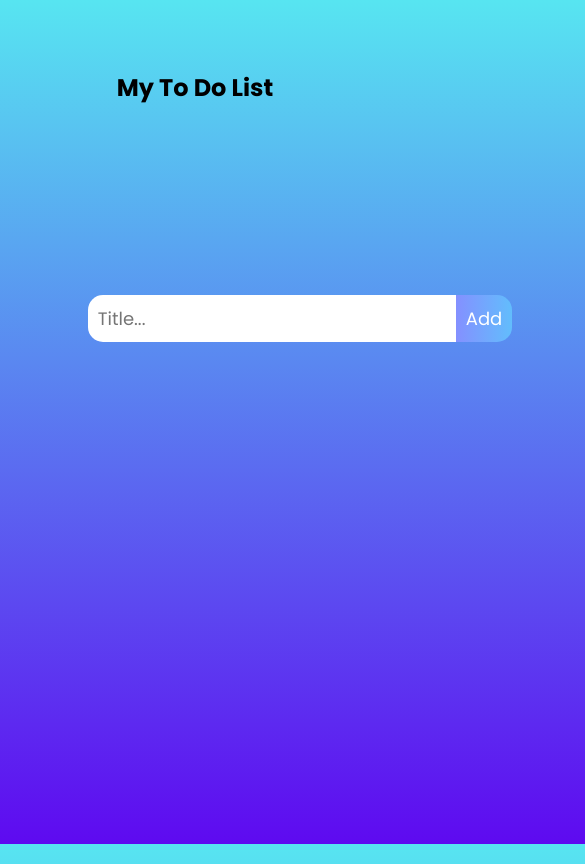
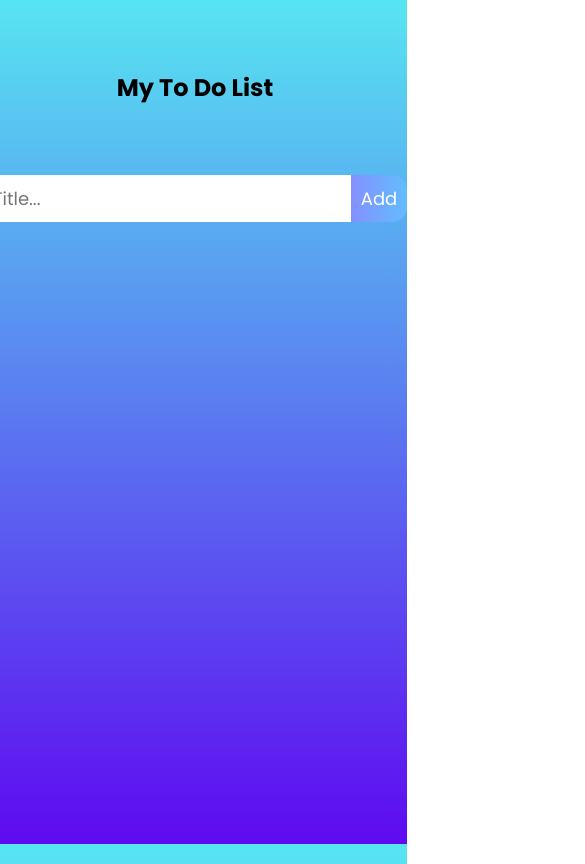
Before and after one commit to Joy879/To-do-list, a plain HTML site: page index.html in a window 390 px wide. Shown: the whole page, 585 px wide, since content can reach past the window. Drawn offline with Linux system fonts and the light colour scheme.

Commit message:
Add styles

```diff
--- a/style.css
+++ b/style.css
@@ -3,6 +3,11 @@
   .header {
     width: 100%;
     margin: 0;
+  }
+
+  .todo {
+    padding: auto;
+    margin: none;
   }
 }
 html{
@@ -104,9 +109,8 @@ h2 {
   border:0;
 }
 .todo {
-  padding: 120px 300px;
   background-color: transparent;
-  margin: auto;
+
 }
 /* Style the header */
 .header {
```
